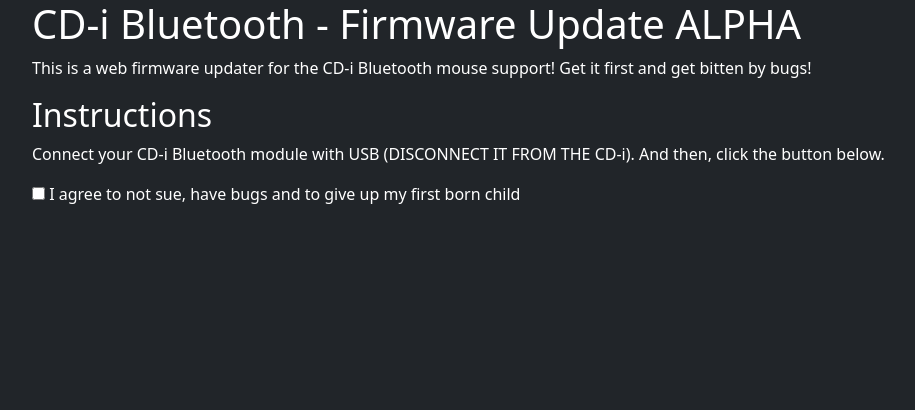
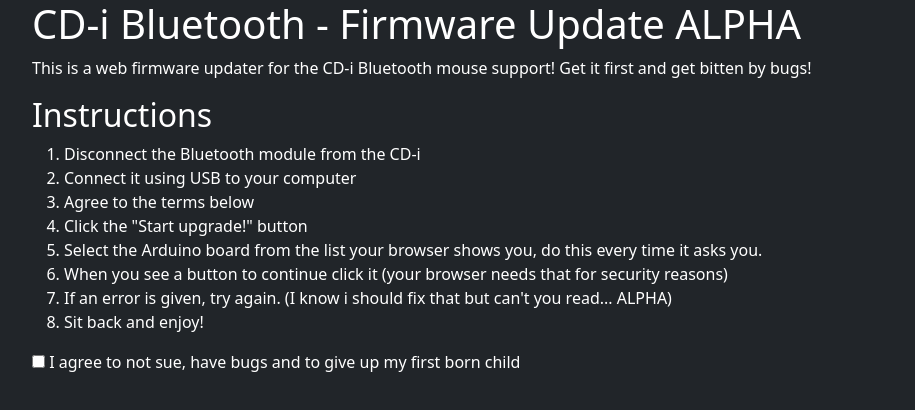
Before and after one commit to meyskens/CDIBluetooth-webflash, a React (Create React App) app: page / in a window 1280 px wide. Shown: the top 410 px of the page, without its empty margins (50-965 px from the left). Built offline with nearby package versions, Linux system fonts and the light colour scheme.

Commit message:
Add instructions

```diff
--- a/src/App.js
+++ b/src/App.js
@@ -119,8 +119,25 @@
         <Col>
           <h2>Instructions</h2>
           <p>
-            Connect your CD-i Bluetooth module with USB (DISCONNECT IT FROM THE
-            CD-i). And then, click the button below.
+            <ol>
+              <li>Disconnect the Bluetooth module from the CD-i</li>
+              <li>Connect it using USB to your computer</li>
+              <li>Agree to the terms below</li>
+              <li>Click the "Start upgrade!" button</li>
+              <li>
+                Select the Arduino board from the list your browser shows you,
+                do this every time it asks you.
+              </li>
+              <li>
+                When you see a button to continue click it (your browser needs
+                that for security reasons)
+              </li>
+              <li>
+                If an error is given, try again. (I know i should fix that but
+                can't you read... ALPHA)
+              </li>
+              <li>Sit back and enjoy!</li>
+            </ol>
           </p>
           {navigator.serial ? (
             <p>
```
